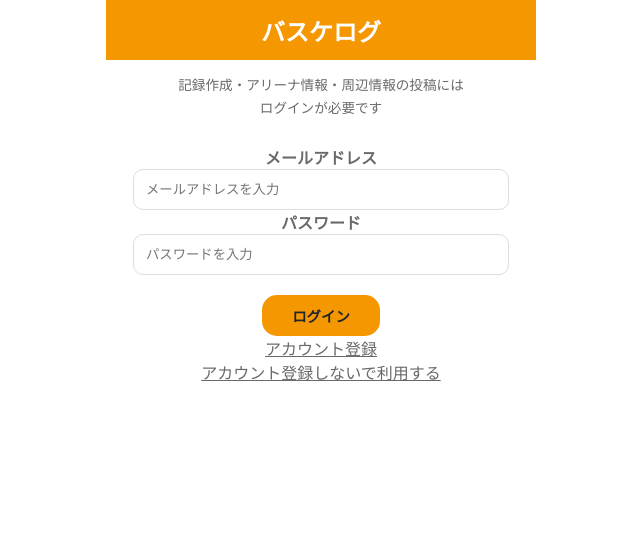
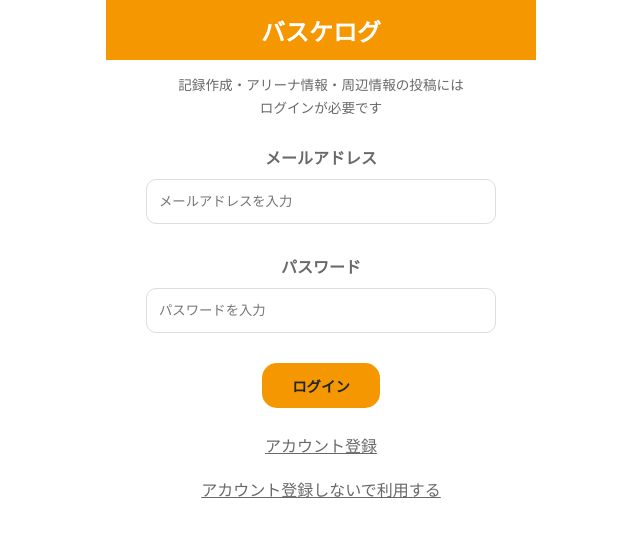
Before and after one commit to kashiwa-mo-chi/basketlogRepository, a Django app: page /accounts/user_login/ in a window 1280 px wide. Shown: the top 537 px of the page, without its empty margins (319-959 px from the left). Run offline with Django 5.2, Linux system fonts and the light colour scheme.

Commit message:
ヘッダーフッター・ボタン枠修正

```diff
--- a/01_BasketLog/BasketLog/spots/templates/spots/arena_form.html
+++ b/01_BasketLog/BasketLog/spots/templates/spots/arena_form.html
@@ -105,7 +105,7 @@
                 <div class="mb-4">
 
                     <label class="form-label">
-                        {{ form.review.label }}
+                        口コミ
 
                         {% if form.review.field.required %}
                             <span class="required-mark">※必須</span>
--- a/01_BasketLog/BasketLog/static/css/style.css
+++ b/01_BasketLog/BasketLog/static/css/style.css
@@ -81,7 +81,7 @@ h2 {
 }
 
 .header-right a {
-    margin-left: 8px;
+    margin-right: 16px;
 }
 
 .logout-button {
@@ -100,7 +100,7 @@ h2 {
 
 .logout-cancel-btn {
     color: #696969;
-    border: none;
+    border: 1px solid #696969;
     margin-left: 10px;
 }
 
@@ -121,12 +121,11 @@ h2 {
 }
 
 .footer-icon {
-    width: 36px;
-    height: 36px;
+    width: 38px;
+    height: 38px;
     object-fit: contain;
     background: transparent;
 }
-
 
 /* ==========================
    メッセージ表示
@@ -176,11 +175,11 @@ h2 {
 /* ==========================
    画像
 ========================== */
-
+/*
 img {
     border-radius: 10px;
 }
-
+*/
 
 /* ==========================
    ホーム画面
@@ -532,7 +531,7 @@ img {
 }
 
 .edit-btn {
-    color: #fff !important;
+    color: #696969 !important;
 }
 
 .delete-btn {
@@ -1077,7 +1076,7 @@ img {
 .mypage-menu {
     display: flex;
     flex-direction: column;
-    gap: 12px;
+    gap: 20px;
 }
 
 .mypage-item {
@@ -1204,7 +1203,7 @@ img {
 
 .account-label {
     font-size: .9rem;
-    margin-bottom: 8px;
+    margin-bottom: 10px;
     text-align: center;
 }
 
@@ -1215,6 +1214,7 @@ img {
 
 .form-group {
     text-align: center;
+    margin-bottom: 20px;
 }
 
 .form-group input {
@@ -1377,3 +1377,32 @@ img {
     margin-left: 4px;
     font-weight: normal;
 }
+
+/* ログイン画面：フォームの間隔調整 */
+.login .form-group {
+    margin-bottom: 30px;
+}
+
+.login .form-label {
+    display: block;
+    margin-bottom: 10px;
+}
+
+.login .form-control {
+    min-height: 45px;
+    padding: 10px 12px;
+    box-sizing: border-box;
+}
+
+.login .btn-login {
+    margin-top: 15px;
+    padding: 12px 30px;
+}
+
+.login .regist-link {
+    margin-top: 25px;
+}
+
+.login .guest-login {
+    margin-top: 20px;
+}
```
Also changed, not shown: 01_BasketLog/BasketLog/static/images/footer_arena.png, 01_BasketLog/BasketLog/static/images/footer_myrecord.png.
